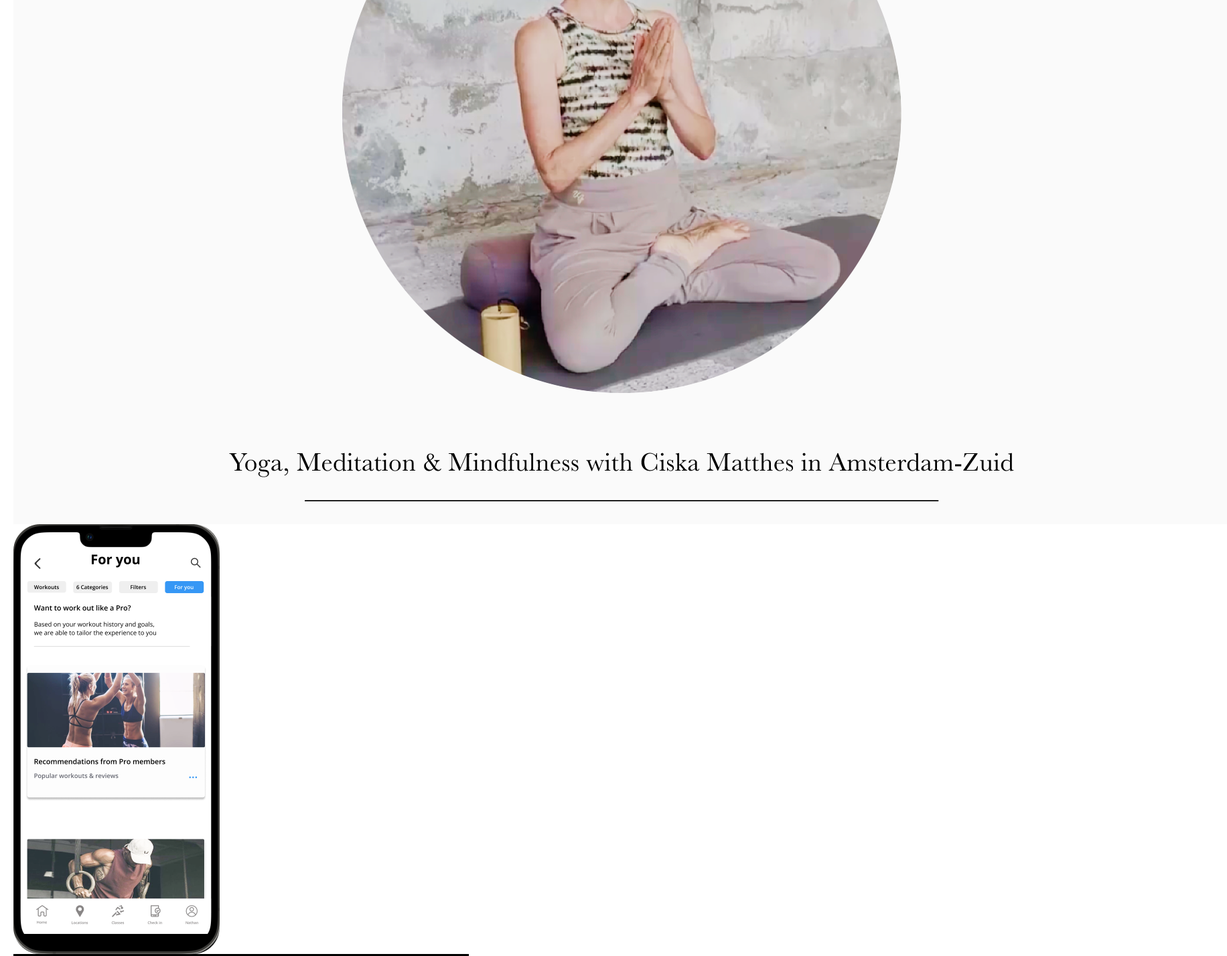
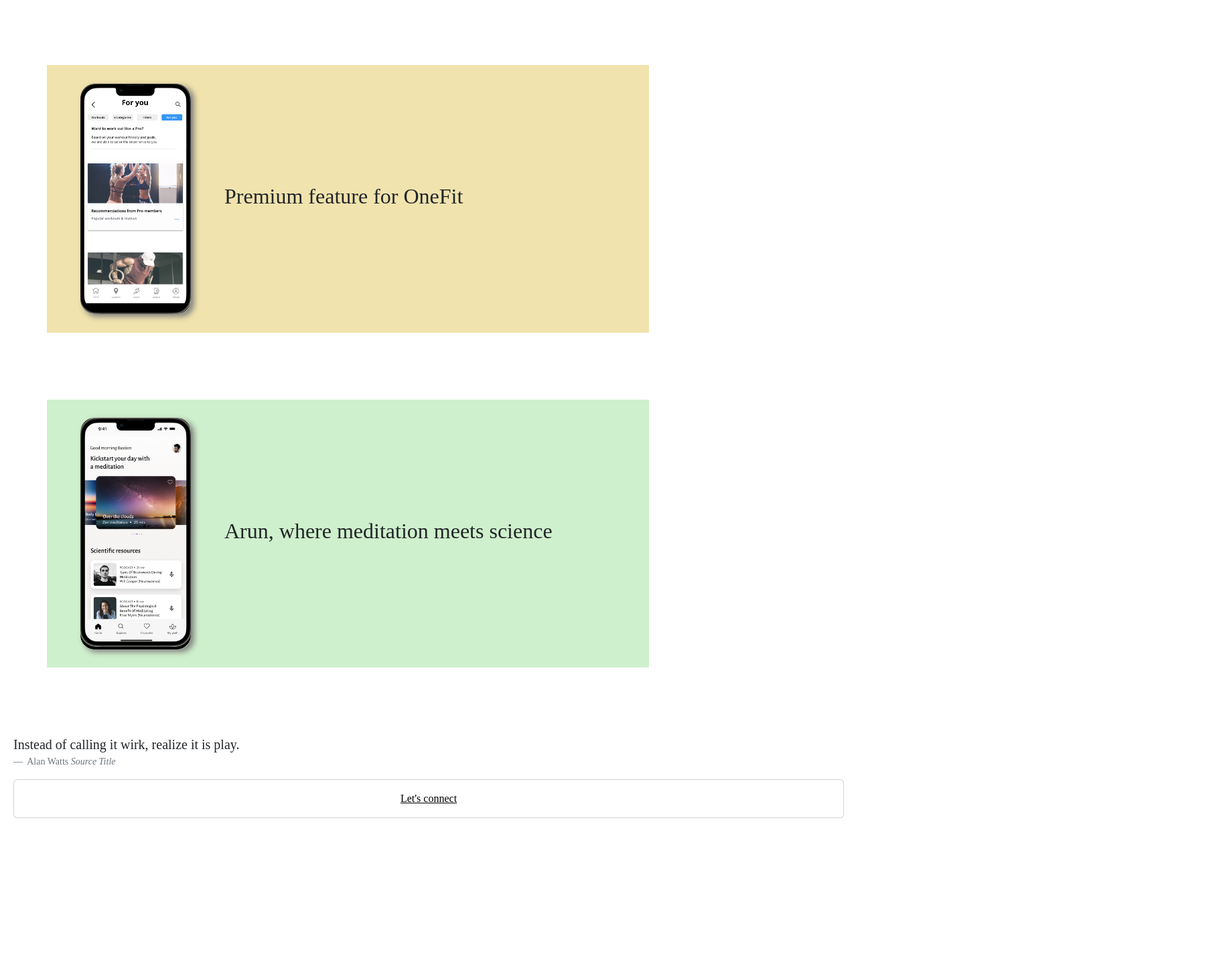
Before and after one commit to Samiyah-UX/my-super-portfolio, a plain HTML site: page my-portfolio.html in a window 1280 px wide. Shown: the part 1233-2661 px from the top of the page at 67% size, 1832 px wide, since content can reach past the window. After the commit the page ends 2475 px from the top, so only its background shows below. Drawn offline with nearby package versions, Linux system fonts and the light colour scheme.

Commit message:
Page done

```diff
--- a/my-portfolio.html
+++ b/my-portfolio.html
@@ -12,18 +12,19 @@
 <body>
 
 
-    <div class="intro"> <header id="header">
+    <div class="intro">
+        <header id="header">
 
         <div class="nav-wrap"> <nav class="navbar">
                 <a href="#about me" class="test">Samiyah</a>
                 <a href="#my skills" class="test">Skills</a>
                 <a href="my-projects.html" class="test">Work</a>
                 <a href="technologies-I-use.html" class="test">Play</a>
-            <a href="#get in touch" class="test">Interested?</a>
+                <a href="#get in touch" class="test">writings</a>
             </nav> </div>
 
         <div class="welcome">
-        <h1 class="hello">Hello </h1><h1 class="you"> you, </h1> <h1 class="myname">I'm Samiyah</h1>
+            <h1> <span class="hello"> Hello </span> <span class="you"> you, </span> <span class="myname">I'm Samiyah</span></h1>
             </div>
         </header>
     </div>
@@ -33,7 +34,8 @@
             <img src="/images/about me" alt="Pretty me" class="pretty-me">
         </div>
 
-       <div class="flex2"> <p>Born in Iran and raised in The Netherlands, I feel like I have the best of both worlds.
+       <div class="flex2">
+            <p>Born in Iran and raised in The Netherlands, I feel like I have the best of both worlds.
                 Having a major thirst to explore what's possible and and a curiosity mindset, I travelled for 10 years straight, working and living in other places.
                 Currently anchored in Amsterdam.
                 The body mind spirit connection is my great love. I'm fascinated by limitless human potential.
@@ -41,27 +43,51 @@
                 A woman with modest abmibtions: I want to help to make this Earth a place for everyone.
                 A lifelong learner. Happiness for me is progress.
                 I'm committed to be part of a revolution who lives a heart-centered life.
-        </p></div>
-    </div>
-
-<h1>My work</h1>
-
-        <div class="myprojects">
-            <div class="project2">
-                <img src="/images/P2.png" alt="Pretty me" class="project2">
-            </div>
-
-            <div class="project3">
-                <img src="/images/P3.png" alt="Pretty me" class="project3">
-            </div>
-
-            <div class="project4">
-                <img src="/images/p4.png" alt="Pretty me" class="project4">
+            </p>
         </div>
     </div>
 
 
+    <div>
+        <h1 class="myprojects-title">My recent work</h1>
+        <div class="project2">
+            <img src="/images/Ciska.png" class="project2img"/>
+            <div class="orkaan">
+                <h2 >Eye of the Storm</h2>
+            </div>
+        </div>
 
+        <div class="project3">
+            <img src="/images/For-you.png"  class="project3img">
+            <div class="orkaan">
+                <h2 >Premium feature for OneFit</h2>
+            </div>
+        </div>
+
+        <div class="project4">
+            <img src="/images/Bastien.png"  class="project4img">
+            <div class="orkaan">
+                <h2>Arun, where meditation meets science</h2>
+            </div>
+        </div>
+    </div>
+
+
+    <figure>
+        <blockquote class="blockquote">
+          <p>Instead of calling it wirk, realize it is play.</p>
+        </blockquote>
+        <figcaption class="blockquote-footer">
+          Alan Watts <cite title="Source Title">Source Title</cite>
+        </figcaption>
+      </figure>
+
+
+    <div class="card text-center">
+        <div class="card-body">
+          <a href="#" class="btn-primary">Let's connect</a>
+        </div>
+      </div>
 
 
     <!-- <section>
@@ -78,6 +104,5 @@
     </footer> -->
 
 
-
 </body>
 </html>
--- a/styles.css
+++ b/styles.css
@@ -11,11 +11,11 @@
   display: flex;
 }
 
-/* h1 {
-color: #000000
+h1 {
+  color: #000000;
   margin: 10px;
   padding: 10;
-} */
+}
 
 .nav-wrap {
   width: 800px;
@@ -37,11 +37,11 @@
 }
 
 .hello:hover {
-    color:#D989B5;
+  color: #d989b5;
 }
 
-.you:hover{
-    color:deepskyblue
+.you:hover {
+  color: deepskyblue;
 }
 
 .myname:hover {
@@ -75,31 +75,74 @@
   max-width: 600px;
 }
 
-.pretty-me{
+.pretty-me {
   border-radius: 50px;
 }
 
-/* .project2{
-    padding: 50px 5px;
+.myprojects-title{
+    margin-top: 50px;
+}
+
+.project2 {
+  margin: 50px 50px;
   width: 899px;
   height: 400px;
   background-color: #aec6cf;
-} */
+  display: flex;
+}
 
+.orkaan {
+  font-weight: 300;
+  margin-left: 50px;
+  display: flex;
+  justify-content: center;
+  align-items: center;
+  font-family: baskerville;
 
-/* .project3 {
-    padding: 50px 5px;
+}
+
+.project2img {
+  width: 450px;
+  height: 300px;
+  margin: 50px 0px;
+  box-shadow: 5px 4px 9px grey;
+}
+
+.project3 {
+  margin: 100px 50px;
   width: 899px;
   height: 400px;
-    background-color: #aec6cf;
-} */
+  background-color: #f1e3ad;
+  display: flex;
+  align-items: center;
+  font-family: baskerville;
+}
 
-/* .project4 {
-    padding: 50px 5px;
+.project3img {
+  width: 165px;
+  height: auto;
+  margin-left: 50px;
+  box-shadow: 5px 4px 9px grey;
+  border-radius: 20px;
+}
+
+.project4 {
+  margin: 100px 50px;
   width: 899px;
   height: 400px;
-    background-color: #aec6cf;
-} */
+  background-color: #cff0cc;
+  display: flex;
+  align-items: center;
+  font-family: baskerville;
+}
+
+.project4img {
+  width: 165px;
+  height: auto;
+  margin-left: 50px;
+  box-shadow: 5px 4px 9px grey;
+  border-radius: 20px;
+}
 
 /* ul li{
     list-style: none;
@@ -109,15 +152,24 @@
     content: "* ";
 } */
 
-.secondary-titles{
-    background: #D989B5;
+.secondary-titles {
+  background: #d989b5;
   width: 300px;
   height: 50px;
   text-align: center;
   border-radius: 50px;
-    box-shadow: 5px 10px 50px #F7A4A4;
+  box-shadow: 5px 10px 50px #f7a4a4;
 }
 
-.secondary-titles:hover{
-    background: #59C1BD;
+.secondary-titles:hover {
+  background: #59c1bd;
 }
+
+.card-text{
+    font-style: avenir;
+    font-weight: 400px;
+}
+
+.btn-primary{
+    color:#000000;
+}
```
Also changed, not shown: images/Bastien.png (added), images/Ciska.png (renamed from images/P2.png), images/For-you.png (renamed from images/P3.png), images/Mediation-app.png (added), images/Pro-Comm.png (renamed from images/P3.2.png), images/explore.png (renamed from images/p4.2.png), images/p4.3.png (deleted), images/p4.png (deleted). Lines whose indentation alone changed are shown as unchanged.
